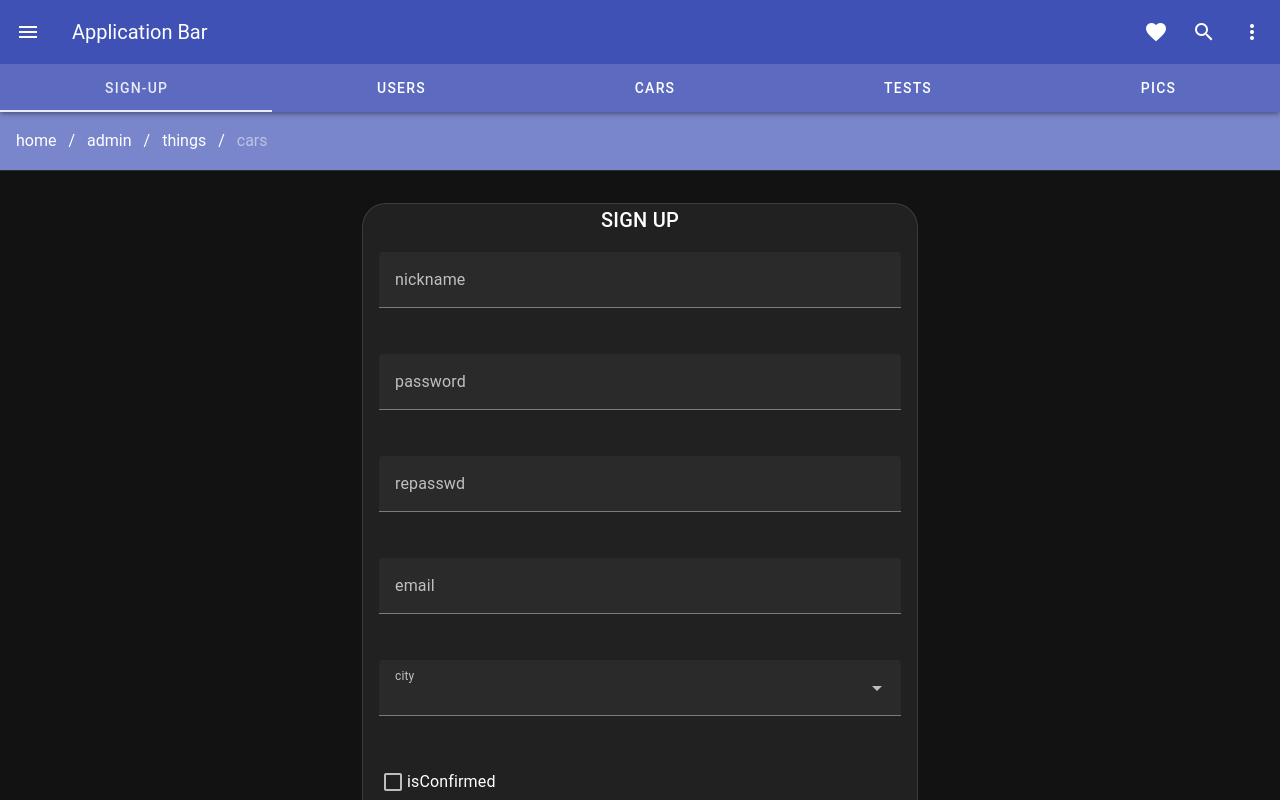
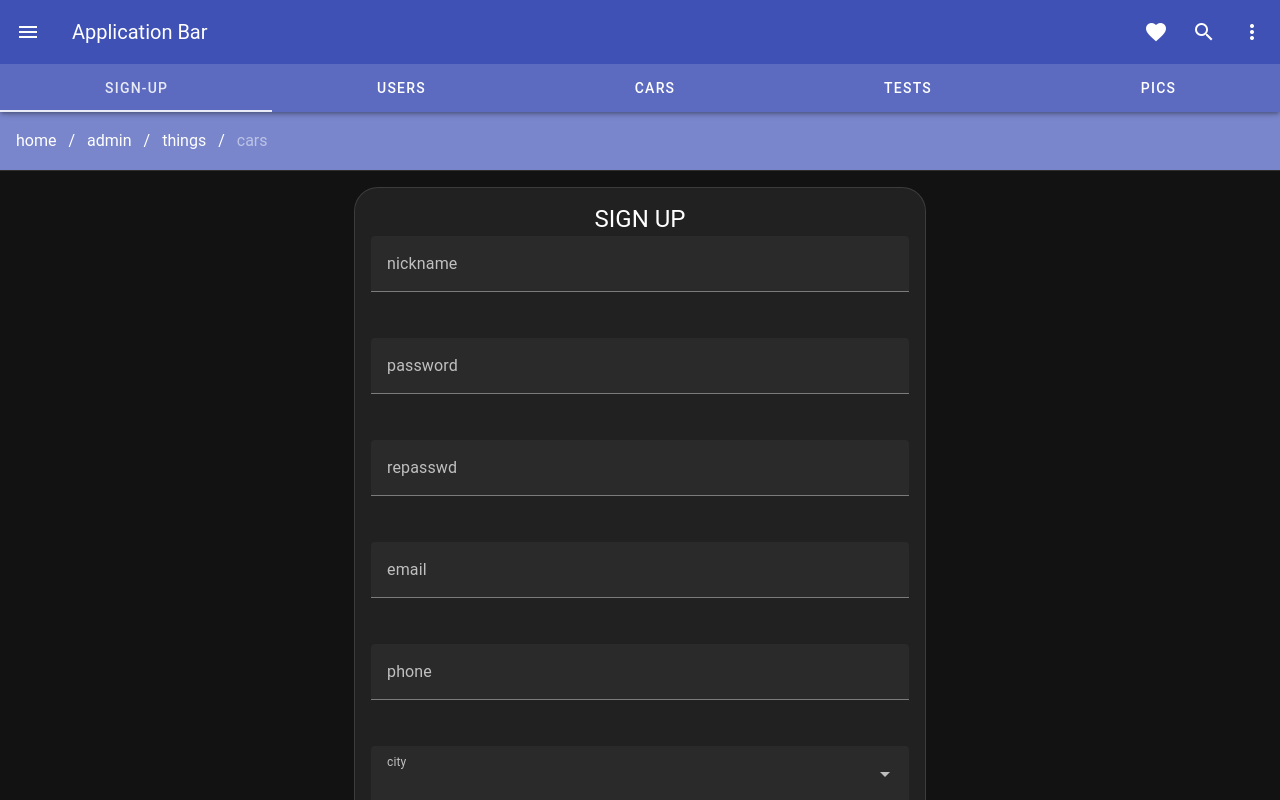
Before and after one commit to yourock1988/app-things, a Vue app in the folder apps/frontend/: page /sign-up in a window 1280 px wide. Shown: the top 800 px of the page. Built offline with nearby package versions, Linux system fonts and the light colour scheme; no server answers.

Commit message:
Convergented: component FormField

```diff
--- /dev/null
+++ b/apps/frontend/src/components/FormField.vue
@@ -0,0 +1,35 @@
+<script>
+import { VBtn, VCheckbox, VSelect, VTextField } from 'vuetify/components'
+
+export default {
+  components: { VBtn, VTextField, VSelect, VCheckbox },
+  inheritAttrs: false,
+  props: [
+    'modelValue',
+    'err',
+    'field',
+    'type',
+    'modelModifiers',
+    'comp',
+    'items',
+  ],
+  emits: ['update:model-value'],
+}
+</script>
+
+<!-- eslint-disable vue/attribute-hyphenation -->
+<template>
+  <component
+    :is="comp ?? 'VTextField'"
+    :type
+    :items
+    :label="field"
+    :error-messages="err?.[field]?._errors"
+    autocomplete="off"
+    :modelModifiers
+    :model-value="modelValue[field]"
+    @update:model-value="
+      $emit('update:model-value', { ...modelValue, [field]: $event })
+    "
+  />
+</template>
--- a/apps/frontend/src/pages/PageSignUp.vue
+++ b/apps/frontend/src/pages/PageSignUp.vue
@@ -1,11 +1,15 @@
 <script>
+import FormField from '@/components/FormField.vue'
 // import { mapActions, mapState } from 'vuex'
 
 export default {
+  components: { FormField },
+
   data() {
     return {
+      isLoading: false,
+      items: ['California', 'Florida', 'Texas'],
       dto: this.initDto(),
-      isLoading: false,
       err: null,
       // err: {
       //   _errors: ['very bad'],
@@ -28,7 +32,7 @@ export default {
 
     initDto() {
       return {
-        isConfirmed: '',
+        isConfirmed: false,
         nickname: '',
         password: '',
         repasswd: '',
@@ -40,7 +44,7 @@ export default {
 
     async handleSubmit() {
       this.isLoading = true
-      await this.signUp({ ...this.dto })
+      // await this.signUp({ ...this.dto })
       this.dto = this.initDto()
       this.isLoading = false
     },
@@ -49,64 +53,45 @@ export default {
 </script>
 
 <template>
-  <v-container>
   <v-row class="justify-center">
     <v-col cols="12" sm="8" md="6" xl="4">
-        <v-sheet class="elevation-5 overflow-hidden" border="thin" rounded="xl">
-          <h6 class="text-h6 text-center">SIGN UP</h6>
-          <v-form validate-on="submit lazy" @submit.prevent="handleSubmit">
+      <v-sheet border="thin" rounded="xl">
         <v-container>
+          <h5 class="text-h5 text-center">SIGN UP</h5>
+          <v-form @submit.prevent="handleSubmit">
             <v-row class="justify-center">
               <v-col cols="12">
-                  <v-text-field
-                    v-model="dto.nickname"
-                    :error-messages="err?.nickname?._errors"
-                    label="nickname"
-                    autocomplete="off"
-                  />
+                <FormField v-model="dto" :err field="nickname" />
               </v-col>
               <v-col cols="12">
-                  <v-text-field
-                    v-model="dto.password"
-                    :error-messages="err?.password?._errors"
-                    label="password"
-                    autocomplete="off"
-                  />
+                <FormField v-model="dto" :err field="password" />
               </v-col>
               <v-col cols="12">
-                  <v-text-field
-                    v-model="dto.repasswd"
-                    :error-messages="err?.repasswd?._errors"
-                    label="repasswd"
-                    autocomplete="off"
-                  />
+                <FormField v-model="dto" :err field="repasswd" />
               </v-col>
               <v-col cols="12">
-                  <v-text-field
-                    v-model="dto.email"
-                    :error-messages="err?.email?._errors"
-                    label="email"
-                    autocomplete="off"
+                <FormField v-model="dto" :err field="email" />
+              </v-col>
+              <v-col cols="12">
+                <FormField v-model="dto" :err field="phone" />
+              </v-col>
+              <v-col cols="12">
+                <FormField
+                  v-model="dto"
+                  :err
+                  field="city"
+                  comp="v-select"
+                  :items
                 />
               </v-col>
 
               <v-col cols="12">
-                  <v-select
-                    v-model="dto.city"
-                    :items="['California', 'Florida', 'Texas']"
-                    :error-messages="err?.city?._errors"
-                    label="city"
-                    autocomplete="off"
-                  ></v-select>
-                </v-col>
-
-                <v-col cols="12">
-                  <v-checkbox
-                    v-model="dto.isConfirmed"
-                    :error-messages="err?.isConfirmed?._errors"
-                    label="isConfirmed"
-                    density="compact"
-                  ></v-checkbox>
+                <FormField
+                  v-model="dto"
+                  :err
+                  field="isConfirmed"
+                  comp="v-checkbox"
+                />
               </v-col>
 
               <v-col cols="12">
@@ -123,10 +108,9 @@ export default {
                 <p>{{ err?._errors }}</p>
               </v-col>
             </v-row>
+          </v-form>
         </v-container>
-          </v-form>
       </v-sheet>
     </v-col>
   </v-row>
-  </v-container>
 </template>
```
Lines whose indentation alone changed are shown as unchanged.
